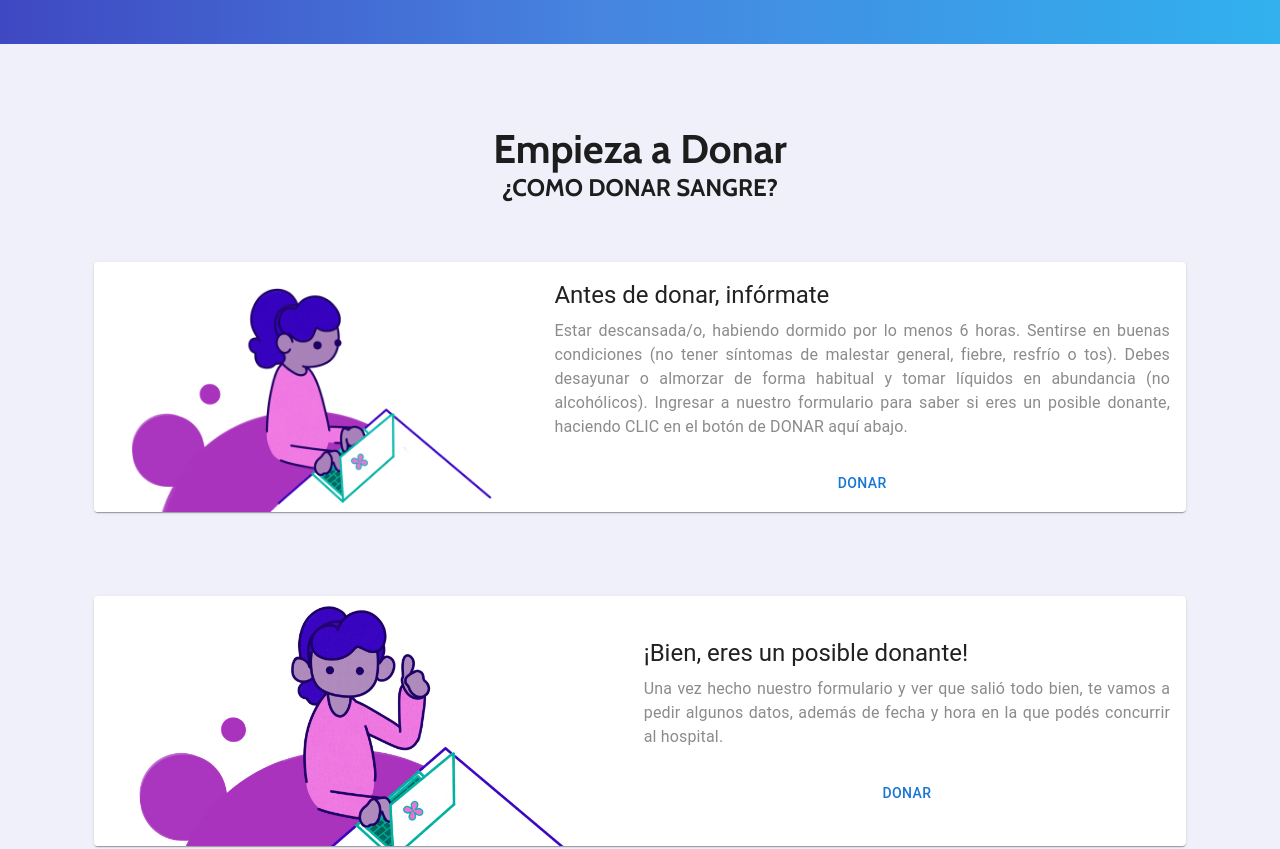
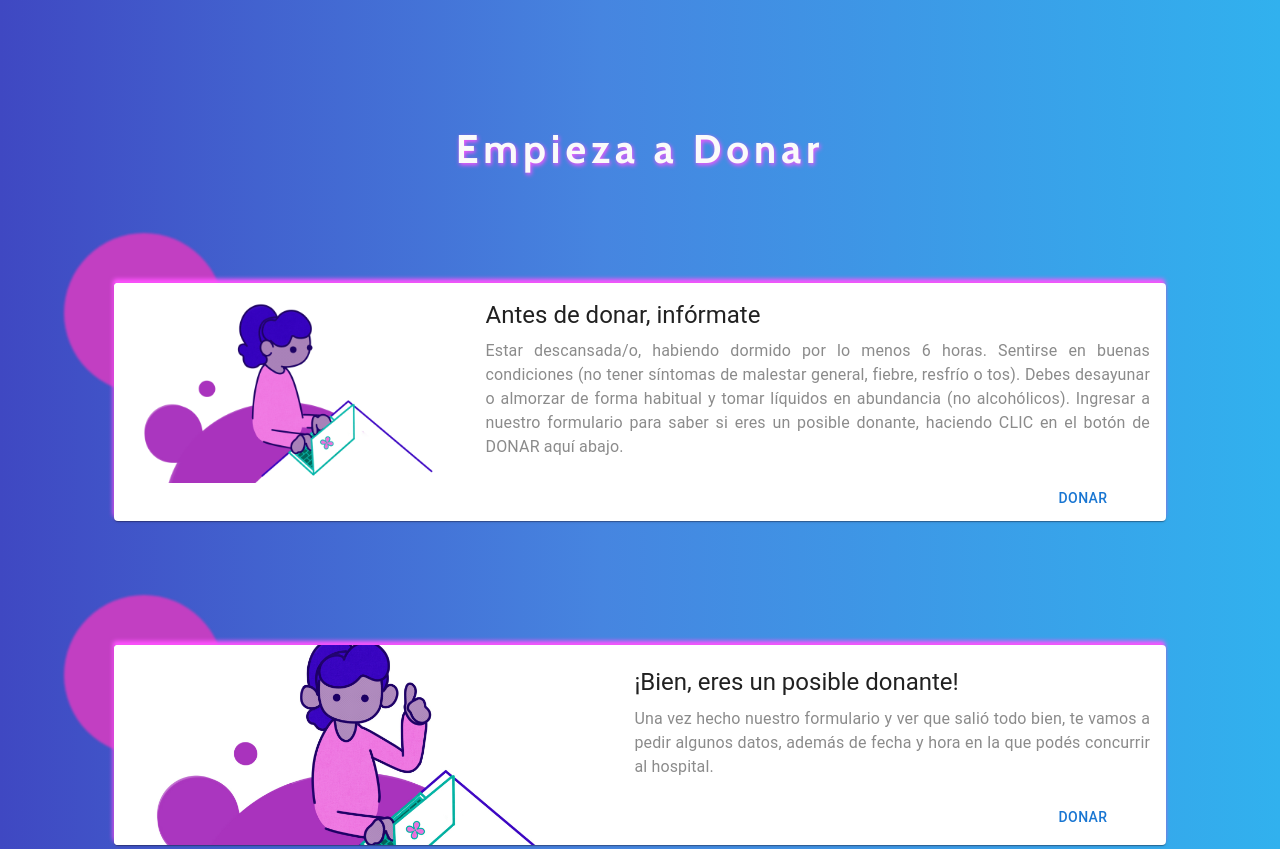
Before and after one commit to SarubbiGino/CLINICAS-TRES-COLEGIO, a Next.js app: page / in a window 1280 px wide. Shown: the part 820-1669 px from the top of the page. Built offline with nearby package versions, Linux system fonts and the light colour scheme; no server answers.

Commit message:
Add files via upload

```diff
--- a/pages/index.tsx
+++ b/pages/index.tsx
@@ -27,7 +27,6 @@ const Home = () => {
       <main className={styles.main}>
         <TituloMain />
         <h1 className={styles.empiezaDonar}>Empieza a Donar</h1>
-        <h2  className={styles.txtcomodonar}>¿COMO DONAR SANGRE?</h2>
         <Tarjetas/>
       </main>
 
--- a/src/components/footer.module.css
+++ b/src/components/footer.module.css
@@ -1,7 +1,9 @@
 @import url("https://fonts.googleapis.com/css2?family=Noto+Sans:wght@500;600;700&display=swap");
 .footer {
   padding: 2rem 0;
-  background-color: /*rgb(27, 2, 87)*/ #175ae9;
+  background: rgb(63,72,194);
+  background: linear-gradient(90deg, rgba(63,72,194,1) 0%, rgba(70,133,224,1) 47%, rgba(49,177,238,1) 100%);
+  border-top: 1px solid #eaeaea;
   margin: 0;
   color: white;
 }
--- a/src/components/tarjetasMain/tarjertasMain.module.css
+++ b/src/components/tarjetasMain/tarjertasMain.module.css
@@ -9,40 +9,55 @@
 
   }*/
   .carta{
+    margin: 50px;
+    background: rgb(255, 255, 255);
+    border-radius: 5px;
+    transition: all .2s;
+    box-shadow: none;
+    position: relative;
+    box-shadow: 0 2px 10px rgba(0, 0, 0, 0.16), 0 3px 6px rgba(0, 0, 0, 0.1);
+    filter: drop-shadow(-1px -4px 2px rgb(255, 83, 255));
+  }
 
-    margin: 30px;
-    background-color: #ffffff;
-    color: rgb(61, 61, 61);
-    border-radius: 8px;
-    transition: ease .1s;
-    cursor: pointer;
-    box-shadow: rgba(50, 50, 93, 0.25) 0px 2px 5px -1px, rgba(0, 0, 0, 0.3) 0px 1px 3px -1px;
-
-  }
-  .carta:hover{
-    transform: translateY(-2px);
+  .contenedorBoton{
+    justify-content: flex-end;
+    margin-left: 10px;
 
   }
 
   .boton{
-    background-color:#2d13a3;;
-    font-family: 'Cabin', sans-serif;
-    color: rgb(235, 235, 235);
-    width: 140px;
-    height: 40px;
-    font-weight: 500;
-    border-radius: 0;
+    display: flex;
+    align-items: center;
+    justify-content: center;
+    background-color: #eeeeee4b;
+    border-radius: 3px;
+    letter-spacing: 1px;
+    transition: all 0.2s linear;
+    cursor: pointer;
     border: none;
-    transition: all .3s ease-in-out;
-  }
-  .boton:hover{
-    background-color: rgb(99, 73, 216);
+    gap: 5px;
+    border: 3px solid #FF0072;
+    color: #FF0072;
+    text-decoration: none;
+
   }
 
-  .contenedorBoton{
-    justify-content: center;
+   .boton:hover  {
+    transform: translateY(-2px);
+   }
+
+  .color{
+  position: absolute;
+  background-color: rgb(194, 63, 194);
+  width: 160px;
+  height: 160px;
+  border-radius: 100%;
+  backdrop-filter: blur(10px);
+  filter: blur(1.3px);
 
   }
+
+
 
   @media (max-width: 1920px) {
     .carta {
@@ -104,6 +119,39 @@
 
 
 
+  @media (max-width: 1280px) {
+    .carta {
+      display: flex;
+    }
+    .IMG{
+      height: 200px;
+      width: 200px;
+    }
+    .detallesCard{
+      display: flex;
+      flex-direction: column;
+      text-align: justify;
+      justify-content: center;
+    }
+    .titulo{
+      font-size: 35px;
+    }
+    .parrafo{
+      font-size: 15px;
+      margin: 0;
+    }
+    .boton{
+      height: 30px;
+      width: 150px;
+      font-size: 15px;
+
+    }
+
+  }
+
+
+
+
 
   @media (max-width: 768px) {
     .carta {
@@ -130,6 +178,9 @@
       height: 30px;
       width: 170px;
       font-size: 15px;
+    }
+    .contenedorBoton{
+      justify-content: center;
     }
   }
 
--- a/src/components/tarjetasMain/tarjetasMain.jsx
+++ b/src/components/tarjetasMain/tarjetasMain.jsx
@@ -25,6 +25,8 @@ export default function tarjetasMain({ title, descripcion, imagen}) {
   return (
 
     <container className="contenidodecard"  >
+    <div className={estilos.color}></div>
+
       <Card   className={estilos.carta} >
         <CardMedia component="img" height="140" image={imagen}  alt="Donar" className={estilos.IMG} />
       <div className = {estilos.detallesCard}>
@@ -41,6 +43,7 @@ export default function tarjetasMain({ title, descripcion, imagen}) {
          </CardActions>
       </div>
       </Card>
+
     </container>
 
 
--- a/styles/Home.module.css
+++ b/styles/Home.module.css
@@ -105,6 +105,15 @@
   margin-left: 0.5rem;
 }
 
+
+
+
+
+
+
+
+
+
 @media (max-width: 600px) {
   .grid {
     width: 100%;
@@ -114,18 +123,20 @@
 
 
 
+
+
 /*
 CSS DE LA PAGINA DE INICIO
  */
 
 .empiezaDonar{
   font-size: 40px;
+  margin-bottom: 60px;
+  color: #fafafa;
+  filter: drop-shadow(1px 2px 2px rgb(255, 83, 255));
+  letter-spacing: 5px;
+}
 
-
-}
-.txtcomodonar{
-  margin-bottom: 30px;
-}
 
 @media only screen and (max-width: 295px) {
   .empiezaDonar{
--- a/styles/globals.css
+++ b/styles/globals.css
@@ -5,7 +5,8 @@ html,
 body {
   padding: 0;
   margin: 0;
-  background-color: rgb(240, 240, 250);
+  background: rgb(63,72,194);
+    background: linear-gradient(90deg, rgba(63,72,194,1) 0%, rgba(70,133,224,1) 47%, rgba(49,177,238,1) 100%);
   color: rgb(29, 29, 29);
   font-family: 'Cabin', sans-serif;
 }
```
